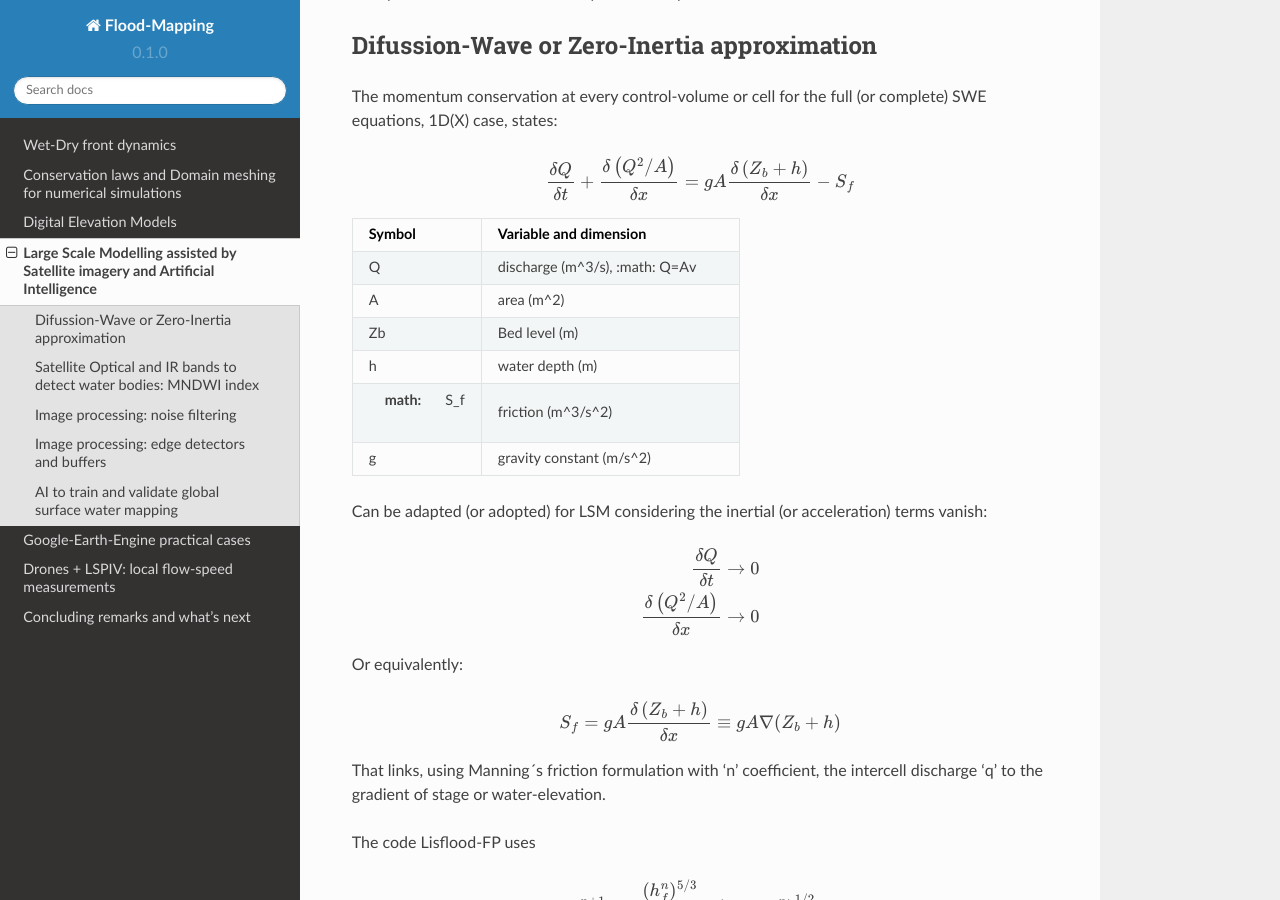
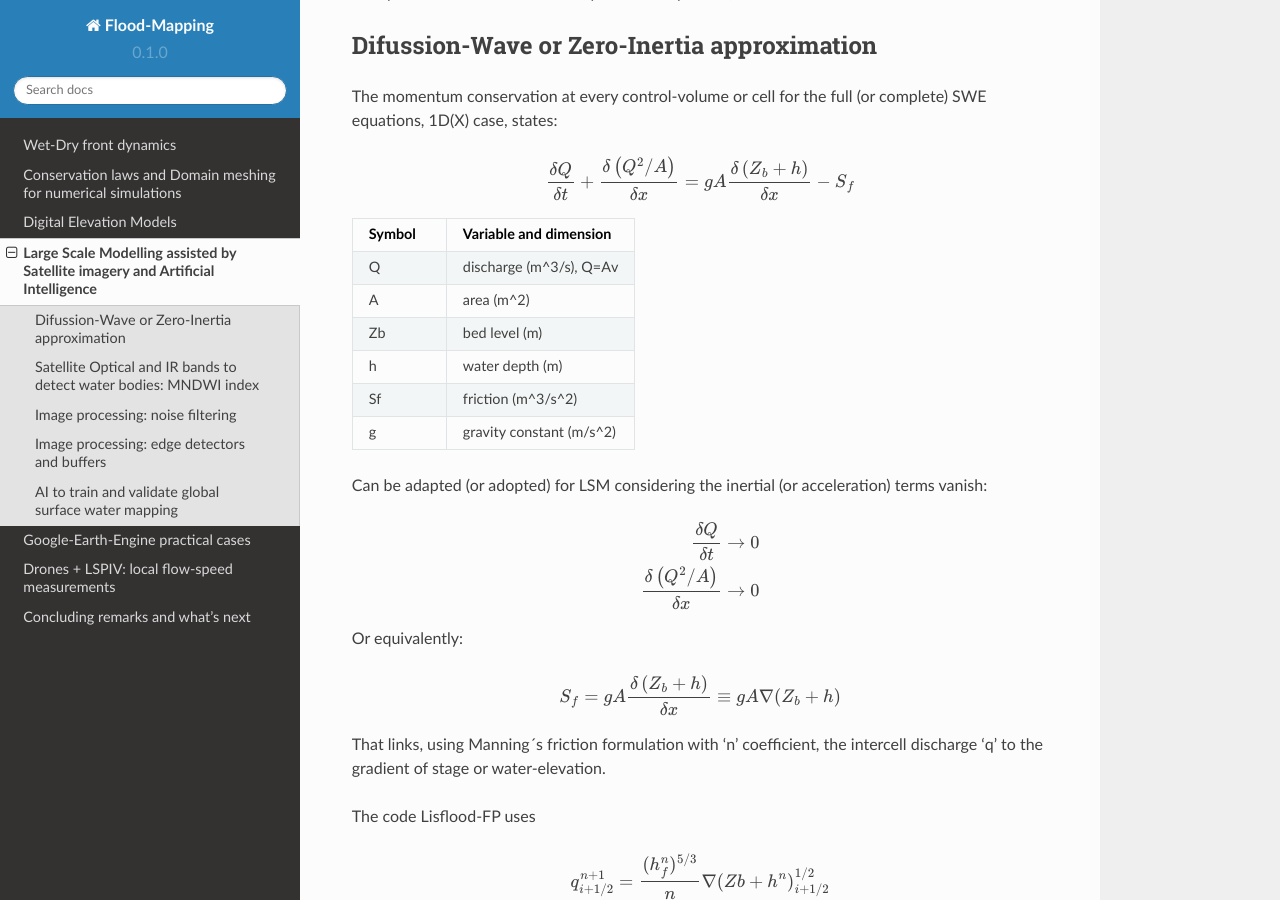
Before and after one commit to ivillamadrid/FloodMapping, a Sphinx documentation site: the page built from docs/source/lsm.rst, in a window 1280 px wide and 900 px high, scrolled down 360 px. Built offline with Sphinx 7.4.7 and the Read the Docs theme 2.0.0, drawn with Linux system fonts in a browser that asks for light colours.

Commit message:
Update lsm.rst

```diff
--- a/docs/source/lsm.rst
+++ b/docs/source/lsm.rst
@@ -23,14 +23,14 @@ The momentum conservation at every control-volume or cell for the full (or compl
      - Variable and dimension
 
    * - Q
-     - discharge (m^3/s), :math: Q=Av
+     - discharge (m^3/s), Q=Av
    * - A
      - area      (m^2)
    * - Zb
-     - Bed level (m)
+     - bed level (m)
    * - h
      - water depth (m)
-   * - :math: S_f
+   * - Sf
      - friction (m^3/s^2)
    * - g
      - gravity constant (m/s^2)
```
